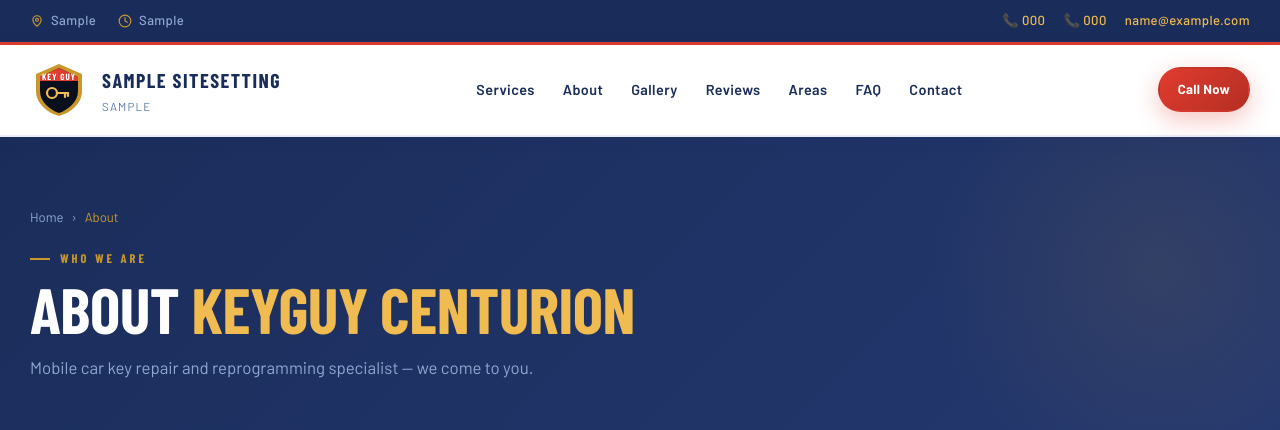
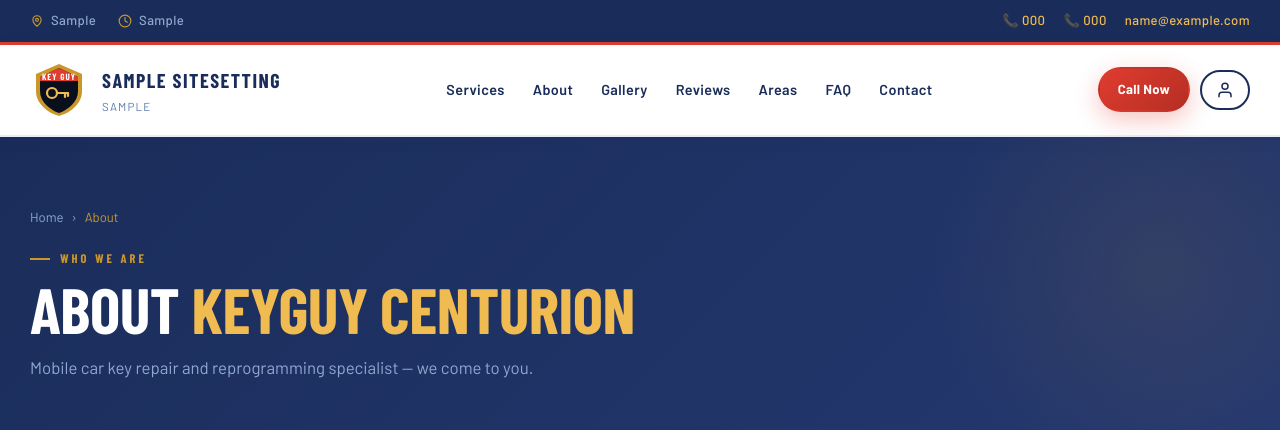
Before and after one commit to Yandisa/keyguy, a Django app: page /about/ in a window 1280 px wide. Shown: the top 430 px of the page. Run offline with Django 4.2, Linux system fonts and the light colour scheme; tables that the repository leaves empty hold one stand-in row (values such as "Sample post"); some web fonts are replaced.

Commit message:
Update base.html

```diff
--- a/core/templates/core/base.html
+++ b/core/templates/core/base.html
@@ -489,6 +489,13 @@
     </div>
     <div class="nav-cta">
       <a class="btn btn-red btn-sm" href="{{ settings.phone_primary_url }}">Call Now</a>
+      {% if user.is_staff %}
+      <a class="btn btn-navy btn-sm" href="/admin/">⚙ Admin</a>
+      {% else %}
+      <a class="btn btn-outline btn-sm" href="/admin/login/" title="Admin login" style="padding:9px 14px;">
+        <svg width="15" height="15" viewBox="0 0 24 24" fill="none" stroke="currentColor" stroke-width="2" stroke-linecap="round" stroke-linejoin="round"><path d="M20 21v-2a4 4 0 0 0-4-4H8a4 4 0 0 0-4 4v2"/><circle cx="12" cy="7" r="4"/></svg>
+      </a>
+      {% endif %}
       <button class="menu-btn" id="menuBtn" aria-label="Open menu">☰</button>
     </div>
   </div>
```
